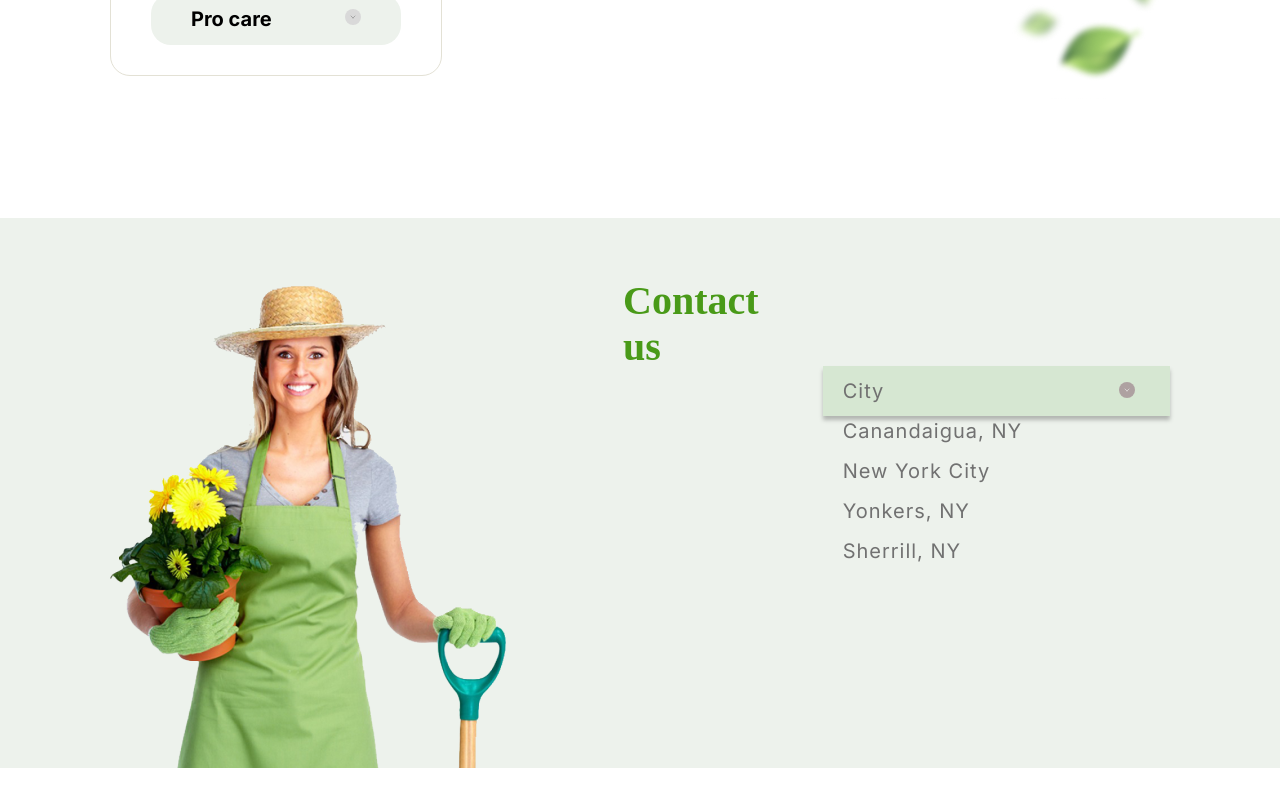
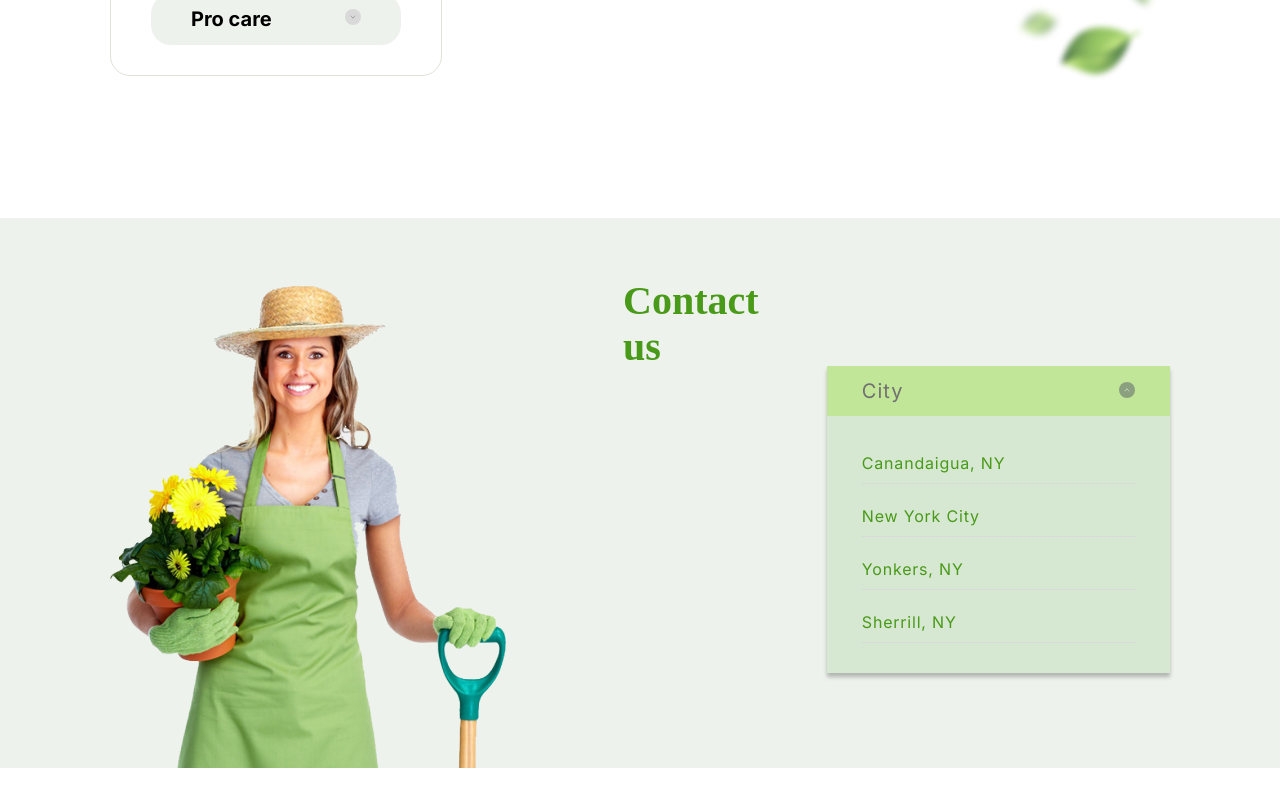
Before and after one commit to Maxxx1mHR/plants, a website: page plants/index.html in a window 1280 px wide. Both pictures are taken after a click on the element "City". Shown: the part 3489-4280 px from the top of the page. Drawn offline with Linux system fonts and the light colour scheme; a web font is replaced by a local one.

Commit message:
feat: add accordion contacts in js

```diff
--- a/plants/index.html
+++ b/plants/index.html
@@ -160,15 +160,17 @@
         <section class="contacts">
             <div class="container">
                 <div class="contacts__wrapper">
-                    <img src="src/img/contact_woman.png" alt="woman" class="test">
+                    <img src="src/img/contact_woman.png" alt="woman">
                     <h2 class="contacts__title">Contact us</h2>
                     <div class="contacts__accordion">
                         <div class="contacts__accordion-header">City</div>
-                        <div class="contacts__accordion-cities">
-                            <div class="contacts__accordion-ciy">Canandaigua, NY</div>
-                            <div class="contacts__accordion-ciy">New York City</div>
-                            <div class="contacts__accordion-ciy">Yonkers, NY</div>
-                            <div class="contacts__accordion-ciy">Sherrill, NY</div>
+                        <div class="contacts__accordion-wrapper">
+                            <div class="contacts__accordion-cities">
+                                <div class="contacts__accordion-city">Canandaigua, NY</div>
+                                <div class="contacts__accordion-city">New York City</div>
+                                <div class="contacts__accordion-city">Yonkers, NY</div>
+                                <div class="contacts__accordion-city">Sherrill, NY</div>
+                            </div>
                         </div>
                     </div>
                 </div>
--- a/plants/src/js/script.js
+++ b/plants/src/js/script.js
@@ -33,7 +33,7 @@
 //     });
 // });
 
-
+//Prices
 document.querySelectorAll('.accordion-item-header').forEach((accordionItemHeader) => {  //получаю все header на которые буду нажимать
     accordionItemHeader.addEventListener('click', (evt) => {
         // console.log(evt.target);
@@ -42,7 +42,7 @@ document.querySelectorAll('.accordion-item-header').forEach((accordionItemHeader
         // elai.classList.toggle('active');
         accordionItemHeader.classList.toggle('active'); //добавляю класс активности для header + <-> -
         const accordionItemBody = accordionItemHeader.nextElementSibling; //получаю следующий элемент за header
-        const accordionItem = accordionItemHeader.parentElement;
+        const accordionItem = accordionItemHeader.parentElement;  //получаю родительский элемент для header
         console.log(accordionItem);
         if(accordionItemHeader.classList.contains('active')) {
             //если у header есть класс активности, тогда выставляем max-height
@@ -55,3 +55,31 @@ document.querySelectorAll('.accordion-item-header').forEach((accordionItemHeader
         }
     });
 });
+
+//Contacts
+document.querySelectorAll('.contacts__accordion-header').forEach((accordionHeader) => {
+    accordionHeader.addEventListener('click', (event) => {
+        accordionHeader.classList.toggle('active');
+        const accordionWrapper = accordionHeader.nextElementSibling; //получаю следующий элемент за header -> contacts__wrapper
+        // accordionWrapper.classList.toggle('active');  //так работает, но не получается сделать плавное раскрытие
+        if(accordionHeader.classList.contains('active')) {
+            accordionWrapper.style.maxHeight = accordionWrapper.scrollHeight + 'px';
+        }
+        else {
+            accordionWrapper.style.maxHeight = 0;
+        }
+
+        document.querySelectorAll('.contacts__accordion-city').forEach((accordionCity) => {
+            accordionCity.addEventListener('click', (event) => {
+                let content = event.target.innerHTML;
+                // console.log(content);
+               accordionHeader.innerHTML = content;
+            })
+        })
+
+
+
+
+
+    })
+})
--- a/plants/src/sass/blocks/_contacts.scss
+++ b/plants/src/sass/blocks/_contacts.scss
@@ -18,30 +18,75 @@
         position: relative;
         margin-top: 95px;
         margin-left: 64px;
-        padding: 5px 35px 5px 20px;
+        // padding: 5px 35px 5px 20px;
         background: #D6E7D2;
         box-shadow: 0px 4px 4px rgba(0, 0, 0, 0.25);
         border-radius: 0px;
-        height: 50px;
+        // height: 50px;
+        height: 100%;
         width: 450px;
-        font-family: 'Inter';
-        font-weight: 400;
-        font-size: 20px;
-        line-height: 40px;
-        letter-spacing: 0.05em;
+        // font-family: 'Inter';
+        // font-weight: 400;
+        // font-size: 20px;
+        // line-height: 40px;
+        // letter-spacing: 0.05em;
         color: #717171;
         &-header {
+            padding: 5px 35px 5px 20px;
+            font-family: 'Inter';
+            font-weight: 400;
+            font-size: 20px;
+            line-height: 40px;
+            letter-spacing: 0.05em;
             cursor: pointer;
+            transition: all .6s;
             &::after {
                 content: url('../icons/arrows/contact_arrow.svg');
                 position: absolute;
                 right: 35px;
+                transition: all 0.6s;
+            }
+            &.active {
+
+                background: #C1E698;
+                padding-left: 35px;
+                &::after {
+                    content: url('../icons/arrows/contact_arrow_active.svg');
+                }
+            }
+        }
+        &.active {
+            // padding: 5px 35px 30px 35px;
+        }
+        &-wrapper {
+            overflow: hidden;
+            max-height: 0;
+            transition: all .6s;
+            &.active {
+                max-height: 100%;
+                background: #DCE9D9;
             }
         }
         &-cities {
-            overflow: hidden;
-            // max-height: 0;
+            padding: 27px 35px 30px 35px;
+            font-family: 'Inter';
+            font-weight: 400;
+            font-size: 16px;
+            line-height: 40px;
+            letter-spacing: 0.05em;
+            color: #499A18;
+        }
+        &-city {
+            cursor: pointer;
+            transition: all 0.6s;
+            &:not(:first-child) {
+                margin-top: 12px;
+            }
+            border-bottom: 1px solid #D9D9D9;
+            &:hover {
+                color: #717171;
+                border-bottom: 1px solid #717171;
+            }
         }
     }
-
 }
--- a/plants/src/sass/blocks/_prices.scss
+++ b/plants/src/sass/blocks/_prices.scss
@@ -128,7 +128,6 @@
             &.active {
                 &::after {
                     content: url('../icons/arrows/prices_arrow_active.svg');
-                    transform: rotate(-180deg);
                 }
             }
         }
```
Also changed, not shown: plants/src/css/style.min.css.
